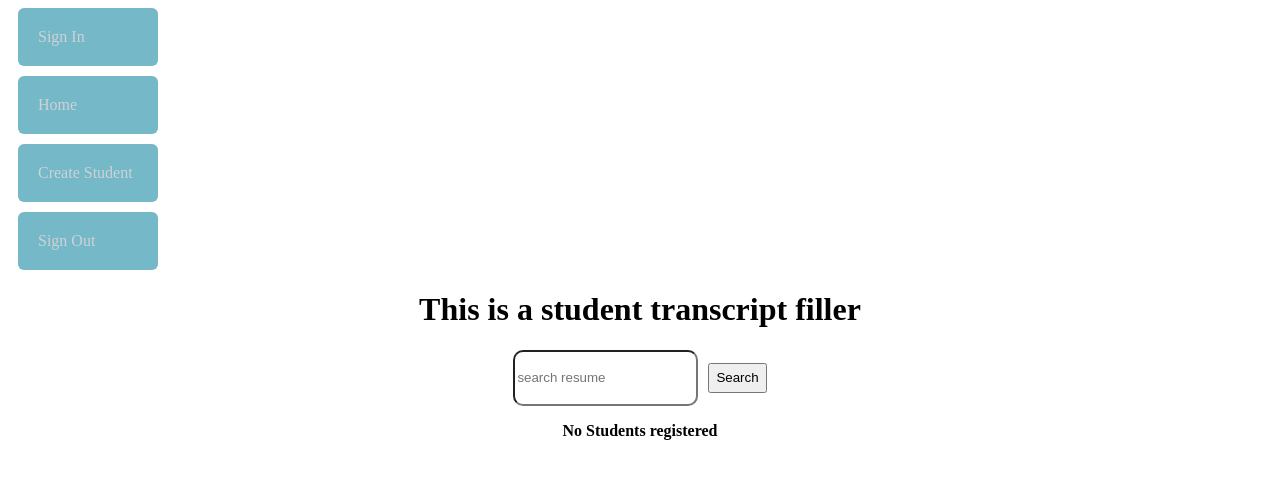
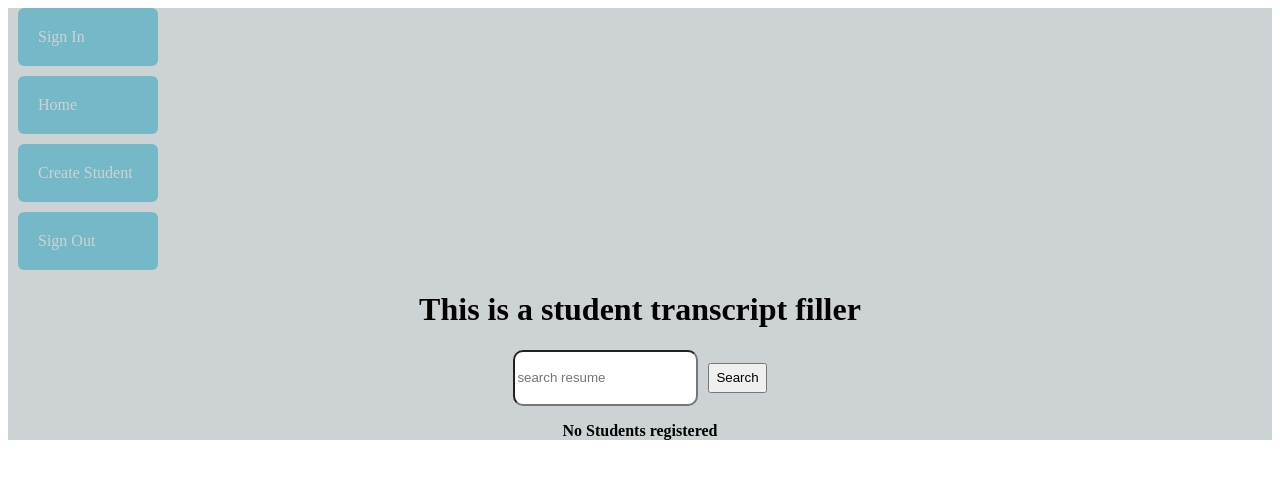
Before and after one commit to George-Onyango/phase-2-jager-project, a React (Create React App) app: page / in a window 1280 px wide. Shown: the top 478 px of the page. Built offline with nearby package versions, Linux system fonts and the light colour scheme.

Commit message:
add color to the app background

```diff
--- a/src/App.js
+++ b/src/App.js
@@ -17,17 +17,17 @@ function App() {
     setStudents(updatedStudent);
   }
   return (
-    <div style={{ paddingLleft: '200px' }}>
+    <div style={{ backgroundColor: "#CDD3D5" }}>
       <Navbar />
       <Routes>
-        <Route exact path="/signin" element={<SignIn />}/>
+        <Route exact path="/signin" element={<SignIn />} />
         <Route exact path="/" element={<LandingPage students={students} />} />
         <Route
           exact
           path="/createStudent"
           element={<CreateStudent addNewStudent={addNewStudent} />}
         />
-        <Route exact path="/signout" element={<SignOut />}/>
+        <Route exact path="/signout" element={<SignOut />} />
       </Routes>
     </div>
   );
```
